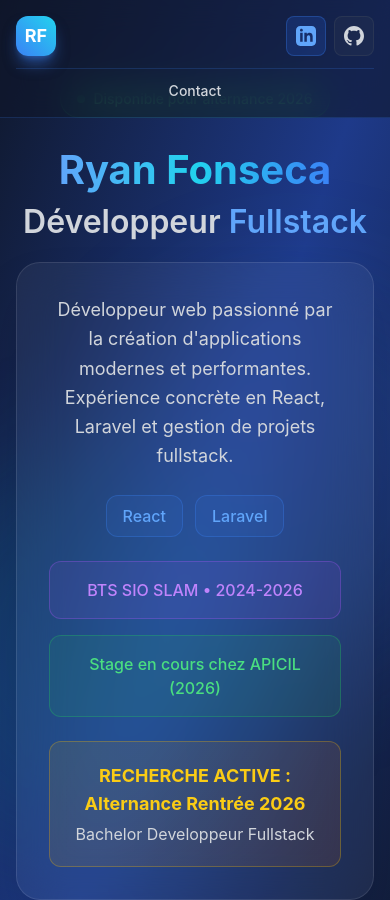
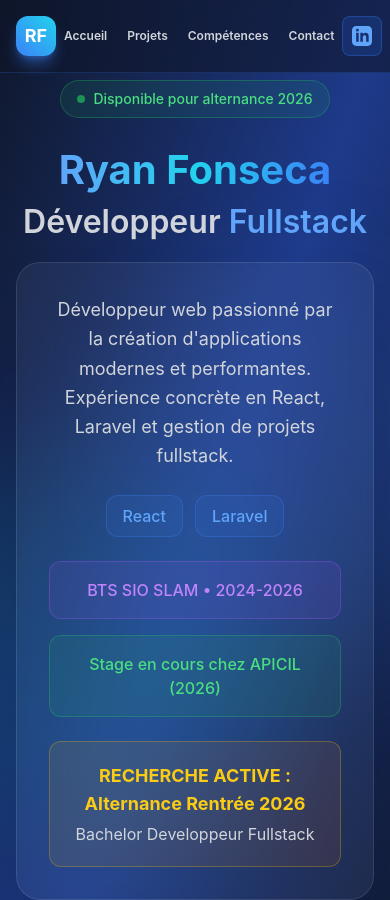
Before and after one commit to rf69100/mon-portfolio, a React (Create React App) app: page / in a window 390 px wide. Shown: the top 900 px of the page. Built offline with nearby package versions, Linux system fonts and the light colour scheme.

Commit message:
correction responsivité

```diff
--- a/src/App.jsx
+++ b/src/App.jsx
@@ -132,26 +132,22 @@ const Header = () => {
                 className="group relative px-4 py-2 text-gray-300 hover:text-white transition-all duration-300"
                 aria-label={`Naviguer vers ${item.label}`}
               >
-                <span className="flex items-center space-x-2">
-                  <span>{item.icon}</span>
-                  <span className="font-medium">{item.label}</span>
-                </span>
+                <span className="font-medium">{item.label}</span>
                 <span className="absolute bottom-0 left-0 w-0 h-0.5 bg-gradient-to-r from-blue-500 to-cyan-400 group-hover:w-full transition-all duration-300 rounded-full"></span>
               </a>
             ))}
           </nav>
 
-          {/* Navigation Mobile */}
+          {/* Navigation Mobile - TOUT SUR UNE LIGNE */}
           <nav className="md:hidden flex items-center space-x-1">
-            {NAVIGATION_ITEMS_MOBILE.map((item) => (
+            {NAVIGATION_ITEMS.map((item) => (
               <a
                 key={item.href}
                 href={item.href}
-                className="px-2 py-1.5 text-gray-300 hover:text-white transition-all text-sm"
+                className="px-2 py-1.5 text-gray-300 hover:text-white transition-all text-xs font-semibold"
                 aria-label={`Naviguer vers ${item.label}`}
-                title={item.label}
               >
-                <span className="text-xl">{item.icon}</span>
+                {item.label}
               </a>
             ))}
           </nav>
@@ -182,17 +178,6 @@ const Header = () => {
             </a>
           </div>
         </div>
-
-        {/* Contact mobile */}
-        <nav className="md:hidden flex justify-center mt-3 pt-3 border-t border-blue-500/20">
-          <a
-            href="#contact"
-            className="flex items-center space-x-2 text-gray-300 hover:text-white transition-all text-sm"
-            aria-label="Naviguer vers Contact"
-          >
-            <span className="font-medium">Contact</span>
-          </a>
-        </nav>
       </div>
     </header>
   );
@@ -546,7 +531,7 @@ const Projets = ({ activeFilter, setActiveFilter }) => {
                 }`}
                 aria-pressed={activeFilter === filter}
               >
-                {filter === 'all' ? ' Tous' : ' Web'}
+                {filter === 'all' ? 'Tous' : 'Web'}
               </button>
             ))}
           </div>
@@ -672,7 +657,7 @@ const Contact = () => {
           <div className="inline-flex items-center space-x-2 px-6 py-3 rounded-full bg-green-500/10 border border-green-500/30">
             <span className="w-3 h-3 rounded-full bg-green-500 animate-pulse"></span>
             <span className="text-green-400 font-bold">{contactData.availability.status}</span>
-            <span className="text-gray-400">{contactData.mission.dates}</span>
+            <span className="text-gray-400"> • {contactData.mission.dates}</span>
           </div>
         </div>
 
```
